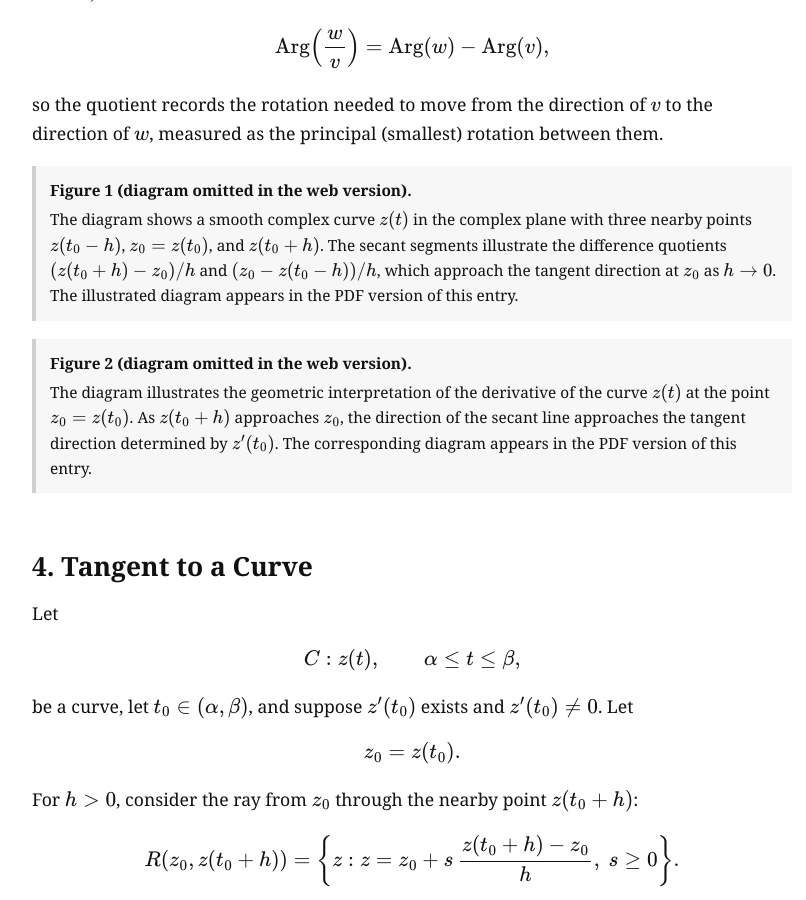
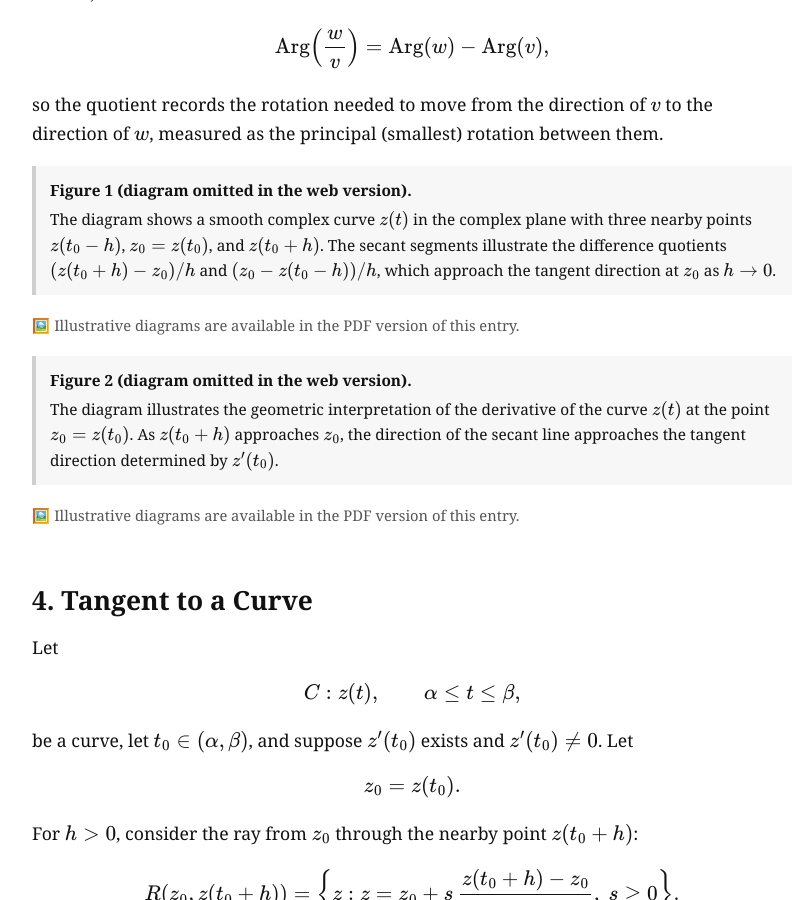
Before and after one commit to Dinside01/proofzoom, a Jekyll site: the page built from _entries/entry-0003-curves-tangents-angles.md, in a window 1280 px wide and 900 px high, scrolled down 2231 px. Shown: the whole window, without its empty margins (148-954 px from the left). Built offline with Jekyll 4.4.1, drawn with Linux system fonts in a browser that asks for light colours.

Commit message:
Add diagram note for figures in Entry 0003

```diff
--- a/_entries/entry-0003-curves-tangents-angles.md
+++ b/_entries/entry-0003-curves-tangents-angles.md
@@ -92,16 +92,25 @@ $z(t_0-h)$, $z_0=z(t_0)$, and $z(t_0+h)$.
 The secant segments illustrate the difference quotients
 $(z(t_0+h)-z_0)/h$ and $(z_0-z(t_0-h))/h$, which approach the
 tangent direction at $z_0$ as $h \to 0$.
-The illustrated diagram appears in the PDF version of this entry.
 </div>
+
+<div class="pdf-diagram-note">
+Illustrative diagrams are available in the PDF version of this entry.
+</div>
+
 <div class="entry-note">
 <strong>Figure 2 (diagram omitted in the web version).</strong>
 The diagram illustrates the geometric interpretation of the derivative
 of the curve $z(t)$ at the point $z_0=z(t_0)$.
 As $z(t_0+h)$ approaches $z_0$, the direction of the secant line
 approaches the tangent direction determined by $z'(t_0)$.
-The corresponding diagram appears in the PDF version of this entry.
-</div>## 4. Tangent to a Curve
+</div>
+
+<div class="pdf-diagram-note">
+Illustrative diagrams are available in the PDF version of this entry.
+</div>
+
+## 4. Tangent to a Curve
 
 Let
 
```
